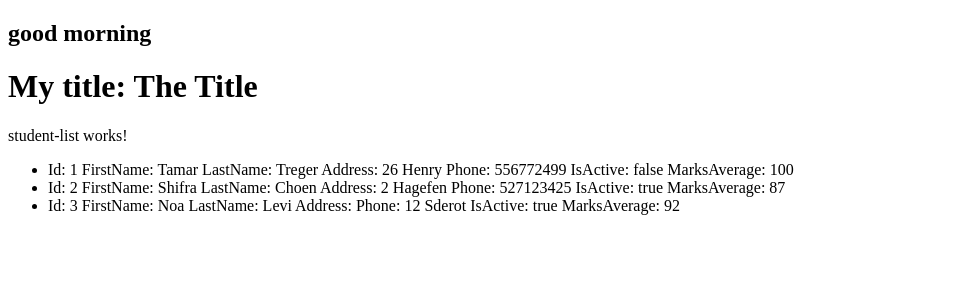
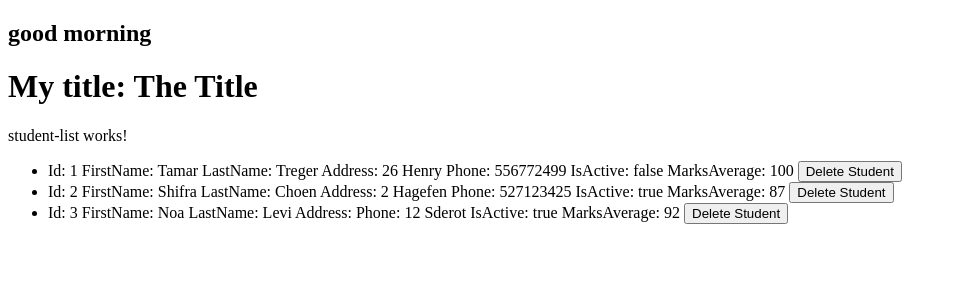
Before and after one commit to tamartre/Angular-Project, an Angular app in the folder my-app/: page / in a window 1280 px wide. Shown: the top 300 px of the page, without its empty margins (0-957 px from the left). Built offline with nearby package versions, Linux system fonts and the light colour scheme.

Commit message:
Adding delete student

```diff
--- a/my-app/src/app/student-list/student-list.component.html
+++ b/my-app/src/app/student-list/student-list.component.html
@@ -9,6 +9,7 @@
             Phone: {{student.phone}}
             IsActive: {{student.isActive}}
             MarksAverage: {{student.marksAverage}}
+            <button (click)="DeleteStudent(student.id)">Delete Student</button>
 
     </li>
 </ul>
--- a/my-app/src/app/student-list/student-list.component.ts
+++ b/my-app/src/app/student-list/student-list.component.ts
@@ -14,6 +14,10 @@ export class StudentListComponent {
     {id:3,firstName:"Noa",lastName:"Levi",address:"",phone:"12 Sderot",isActive:true,marksAverage:92}
   ]
 
+  DeleteStudent(id: number) {
+    this.students = this.students.filter(s => s.id !== id);
+  }
+
   constructor(){
 
   }
```
